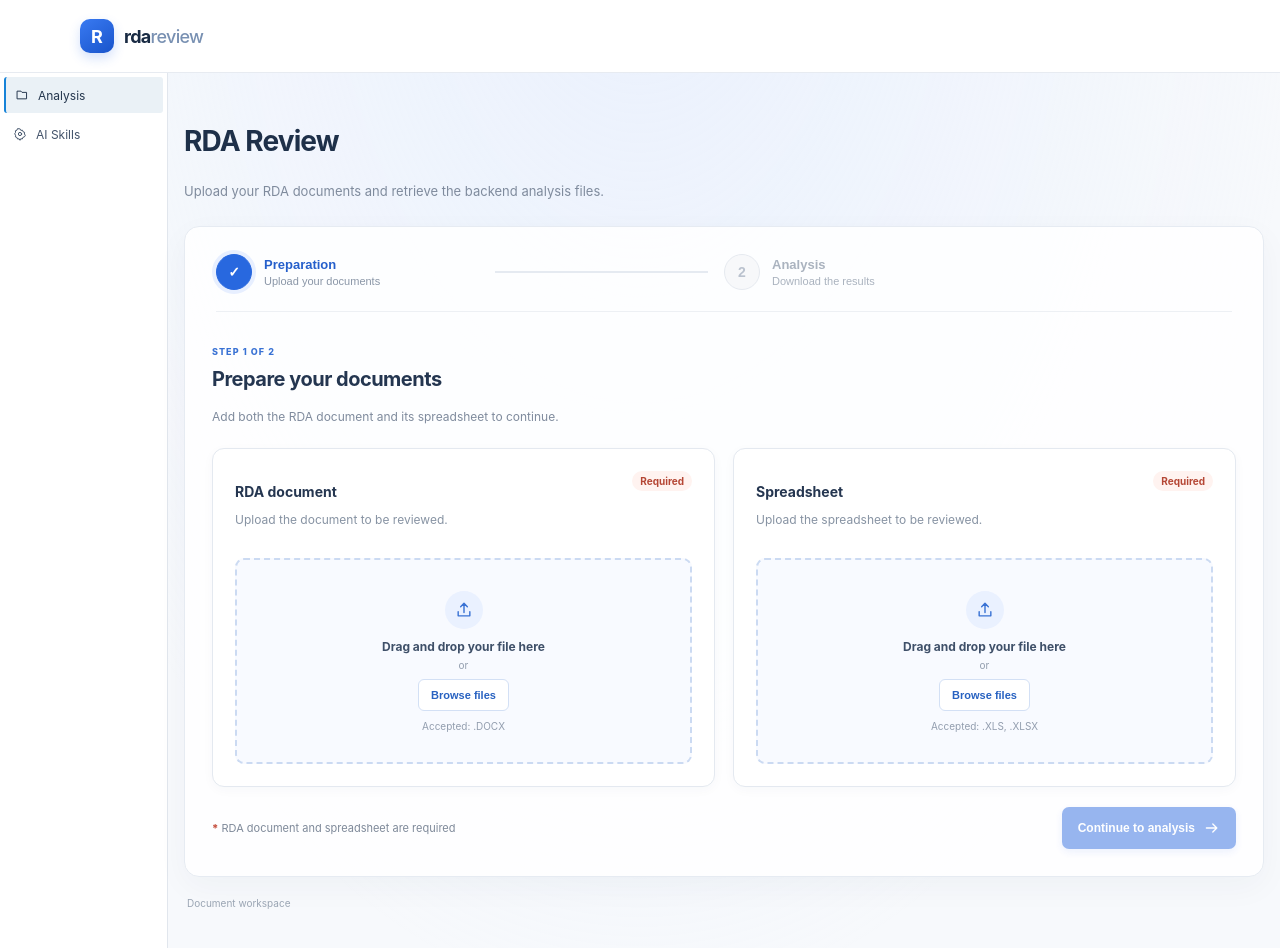
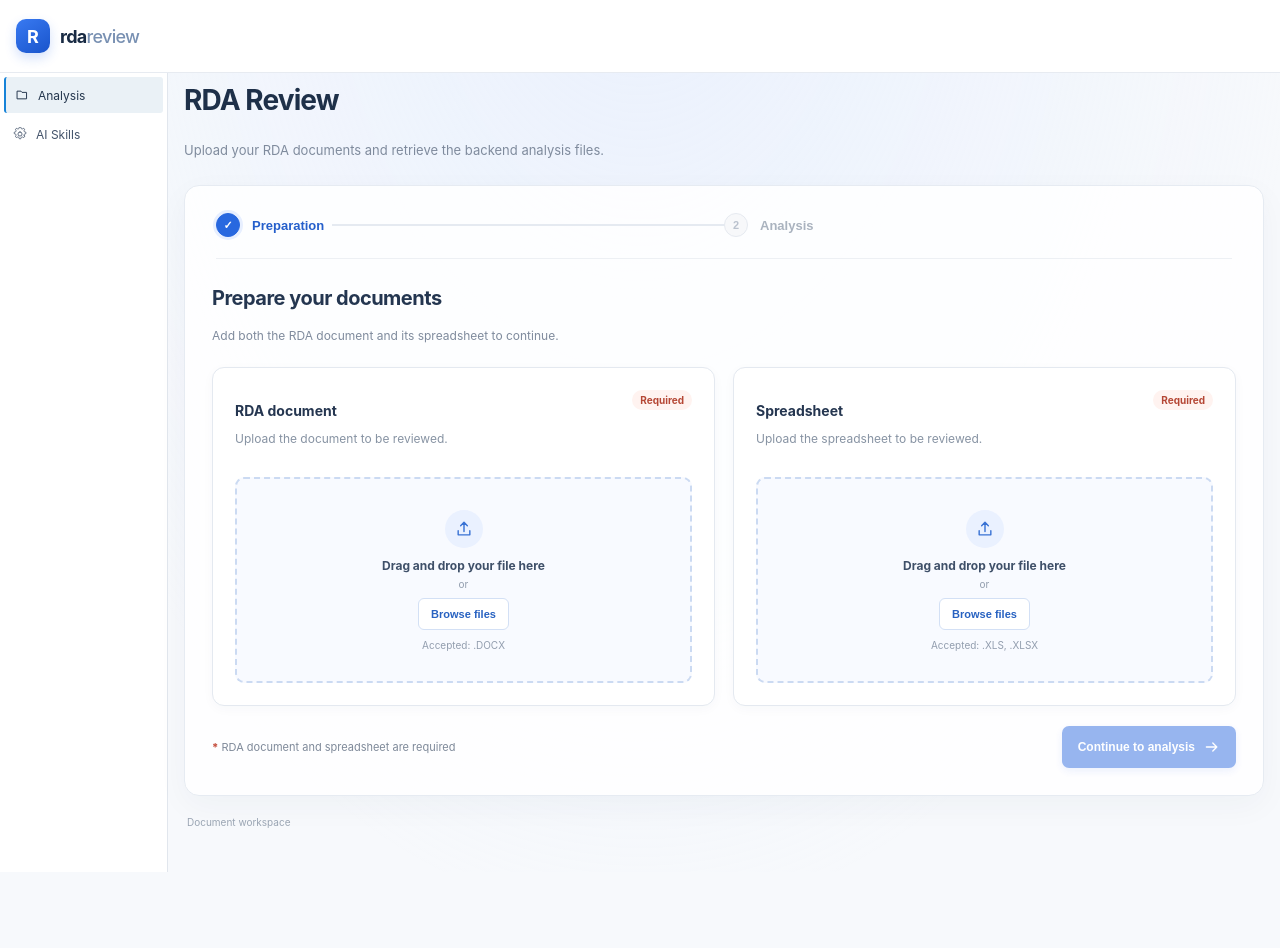
Before and after one commit to lucasvieira-ia/frontend_rda_poc, an Angular app: page / in a window 1280 px wide. Shown: the top 948 px of the page. After the commit the page ends 872 px from the top, so only its background shows below. Built offline with nearby package versions, Linux system fonts and the light colour scheme.

Commit message:
Done implementaions

```diff
--- a/src/app/features/rda-review/components/rda-header/rda-header.component.scss
+++ b/src/app/features/rda-review/components/rda-header/rda-header.component.scss
@@ -6,11 +6,12 @@
 
 .rda-header {
   display: flex;
-  width: min(1120px, calc(100% - 48px));
+  width: 100%;
   height: 72px;
   align-items: center;
   justify-content: space-between;
-  margin: 0 auto;
+  margin: 0;
+  padding: 0 16px;
 }
 
 .brand {
@@ -54,7 +55,7 @@
 
 @media (max-width: 520px) {
   .rda-header {
-    width: calc(100% - 32px);
+    padding: 0 16px;
   }
 
   .header-context {
--- a/src/app/features/rda-review/components/rda-preparation-step/rda-preparation-step.component.ts
+++ b/src/app/features/rda-review/components/rda-preparation-step/rda-preparation-step.component.ts
@@ -10,7 +10,6 @@ import { RdaSubmitActionsComponent } from '../rda-submit-actions/rda-submit-acti
   template: `
     <section class="preparation-step" aria-labelledby="preparation-title">
       <div class="section-heading">
-        <span class="section-eyebrow">STEP 1 OF 2</span>
         <h2 id="preparation-title">Prepare your documents</h2>
         <p>Add both the RDA document and its spreadsheet to continue.</p>
       </div>
--- a/src/app/features/rda-review/components/rda-review-container/rda-review-container.component.html
+++ b/src/app/features/rda-review/components/rda-review-container/rda-review-container.component.html
@@ -23,9 +23,9 @@
           [attr.aria-current]="activeNavigationTab() === 'skills' ? 'page' : null"
           (click)="selectNavigationTab('skills')"
         >
-          <svg viewBox="0 0 20 20" aria-hidden="true">
-            <path d="M10 2.75 11.2 4.8l2.35-.2.8 2.2 2.2.8-.2 2.35 1.2 2.05-1.2 2.05-2.2.8-.8 2.2-2.35-.2L10 19l-1.2-2.05-2.35.2-.8-2.2-2.2-.8.2-2.35-1.2-2.05 1.2-2.05-.2-2.35 2.2-.8.8-2.2 2.35.2z"></path>
-            <circle cx="10" cy="10" r="2.3"></circle>
+          <svg viewBox="0 0 24 24" aria-hidden="true">
+            <path d="M12 8.5a3.5 3.5 0 1 0 0 7 3.5 3.5 0 0 0 0-7Z"></path>
+            <path d="m19.4 15 .1.1a1.8 1.8 0 0 1-2.5 2.5l-.1-.1a1.8 1.8 0 0 0-3 .9v.2a1.8 1.8 0 0 1-3.6 0v-.2a1.8 1.8 0 0 0-3-.9l-.1.1a1.8 1.8 0 0 1-2.5-2.5l.1-.1a1.8 1.8 0 0 0-.9-3h-.2a1.8 1.8 0 0 1 0-3.6h.2a1.8 1.8 0 0 0 .9-3l-.1-.1a1.8 1.8 0 0 1 2.5-2.5l.1.1a1.8 1.8 0 0 0 3-.9v-.2a1.8 1.8 0 0 1 3.6 0v.2a1.8 1.8 0 0 0 3 .9l.1-.1a1.8 1.8 0 0 1 2.5 2.5l-.1.1a1.8 1.8 0 0 0 .9 3h.2a1.8 1.8 0 0 1 0 3.6h-.2a1.8 1.8 0 0 0-.9 3Z"></path>
           </svg>
           AI Skills
         </button>
@@ -58,19 +58,12 @@
               @if (isSubmitting()) {
                 <div class="analysis-loading" role="status" aria-live="polite" aria-busy="true">
                   <span class="analysis-loading-spinner" aria-hidden="true"></span>
-                  <span class="section-eyebrow">STEP 2 OF 2</span>
                   <h2 id="analysis-title">Your files are being analyzed</h2>
                   <p class="analysis-description">
                     This may take a moment. Please wait while we prepare your files.
                   </p>
                 </div>
               } @else {
-                <div class="analysis-success-icon" aria-hidden="true">
-                  <svg viewBox="0 0 24 24">
-                    <path d="m5 12.5 4.5 4L19 7"></path>
-                  </svg>
-                </div>
-                <span class="section-eyebrow">STEP 2 OF 2</span>
                 <h2 id="analysis-title">Analysis and Feedback</h2>
                 <p class="analysis-description">
                   Download the files and check the agent's feedback.
--- a/src/app/features/rda-review/components/rda-review-container/rda-review-container.component.scss
+++ b/src/app/features/rda-review/components/rda-review-container/rda-review-container.component.scss
@@ -68,7 +68,7 @@
 .page-content {
   width: 100%;
   margin: 0;
-  padding: 42px 16px 24px;
+  padding: 1px 16px 24px;
 }
 
 .page-intro {
@@ -133,29 +133,19 @@ app-rda-stepper {
 
 .analysis-step {
   display: flex;
-  align-items: center;
+  align-items: flex-start;
   flex-direction: column;
   padding: 13px 0 3px;
-  text-align: center;
-}
-
-.analysis-success-icon {
-  display: grid;
-  width: 48px;
-  height: 48px;
-  place-items: center;
-  margin-bottom: 14px;
-  border: 1px solid #cdebdc;
-  border-radius: 50%;
-  background: #f0faf5;
-  color: #2d9463;
+  text-align: left;
 }
 
 .analysis-loading {
   display: flex;
   align-items: center;
   flex-direction: column;
+  align-self: center;
   padding: 12px 0 18px;
+  text-align: center;
 }
 
 .analysis-loading-spinner {
@@ -172,16 +162,6 @@ app-rda-stepper {
   to {
     transform: rotate(360deg);
   }
-}
-
-.analysis-success-icon svg {
-  width: 25px;
-  height: 25px;
-  fill: none;
-  stroke: currentColor;
-  stroke-linecap: round;
-  stroke-linejoin: round;
-  stroke-width: 2;
 }
 
 .section-eyebrow {
@@ -329,21 +309,22 @@ app-rda-stepper {
 }
 
 .new-submission-button {
+  align-self: flex-end;
   min-height: 38px;
   margin-top: 22px;
   padding: 0 14px;
-  border: 1px solid #dfe6ef;
+  border: 1px solid #2868df;
   border-radius: 7px;
-  background: #fff;
-  color: #516179;
+  background: #2868df;
+  color: #fff;
   font-size: 11px;
   font-weight: 700;
   cursor: pointer;
 }
 
 .new-submission-button:hover {
-  border-color: #b7c9e3;
-  background: #f8faff;
+  border-color: #1f55ba;
+  background: #1f55ba;
 }
 
 .page-footer {
@@ -402,7 +383,7 @@ app-rda-stepper {
   }
 
   .page-content {
-    padding: 30px 16px 24px;
+    padding: 22px 16px 24px;
   }
 
   .page-intro h1 {
--- a/src/app/features/rda-review/components/rda-review-container/rda-review-container.component.ts
+++ b/src/app/features/rda-review/components/rda-review-container/rda-review-container.component.ts
@@ -61,14 +61,14 @@ export class RdaReviewContainerComponent implements OnDestroy {
     {
       id: 'preparation',
       label: 'Preparation',
-      description: 'Upload your documents',
+      description: '',
       isActive: this.activeStep() === 'preparation',
       isCompleted: this.activeStep() === 'analysis',
     },
     {
       id: 'analysis',
       label: 'Analysis',
-      description: 'Download the results',
+      description: '',
       isActive: this.activeStep() === 'analysis',
       isCompleted: false,
     },
--- a/src/app/features/rda-review/components/rda-stepper/rda-stepper.component.scss
+++ b/src/app/features/rda-review/components/rda-stepper/rda-stepper.component.scss
@@ -12,6 +12,8 @@
 
 .step-item {
   position: relative;
+  display: flex;
+  align-items: flex-start;
   min-width: 0;
 }
 
@@ -19,7 +21,8 @@
   position: relative;
   z-index: 1;
   display: flex;
-  width: 100%;
+  width: auto;
+  flex: 0 0 auto;
   align-items: center;
   gap: 12px;
   padding: 0;
@@ -36,15 +39,15 @@
 
 .step-indicator {
   display: grid;
-  width: 36px;
-  height: 36px;
+  width: 24px;
+  height: 24px;
   flex: 0 0 auto;
   place-items: center;
   border: 1px solid #dbe2ec;
   border-radius: 50%;
   background: #fff;
   color: #8c98a9;
-  font-size: 14px;
+  font-size: 11px;
   font-weight: 750;
 }
 
@@ -73,7 +76,7 @@
 }
 
 .step-button.active .step-indicator {
-  box-shadow: 0 0 0 4px #e7efff;
+  box-shadow: 0 0 0 3px #e7efff;
 }
 
 .step-button.active .step-copy strong {
@@ -92,11 +95,10 @@
 }
 
 .step-connector {
-  position: absolute;
-  top: 17px;
-  right: 16px;
-  left: 55%;
+  flex: 1 1 auto;
+  min-width: 0;
   height: 2px;
+  margin: 11px -18px 0 8px;
   background: #e5eaf1;
 }
 
@@ -112,8 +114,6 @@
   }
 
   .step-connector {
-    top: 17px;
-    right: 14px;
-    left: 48px;
+    margin: 11px -14px 0 8px;
   }
 }
--- a/src/app/features/rda-review/components/rda-stepper/rda-stepper.component.ts
+++ b/src/app/features/rda-review/components/rda-stepper/rda-stepper.component.ts
@@ -26,7 +26,9 @@ import { Step } from '../../models/rda-review.models';
               </span>
               <span class="step-copy">
                 <strong>{{ step.label }}</strong>
-                <span>{{ step.description }}</span>
+                @if (step.description) {
+                  <span>{{ step.description }}</span>
+                }
               </span>
             </button>
             @if (!last) {
```
Also changed, not shown: 1 other file (tests, documents, lock files or other folders).
